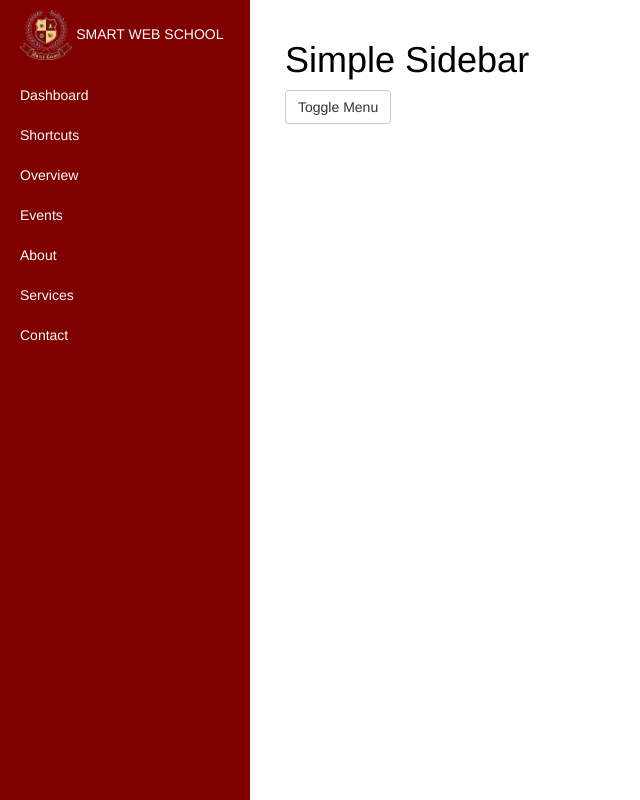
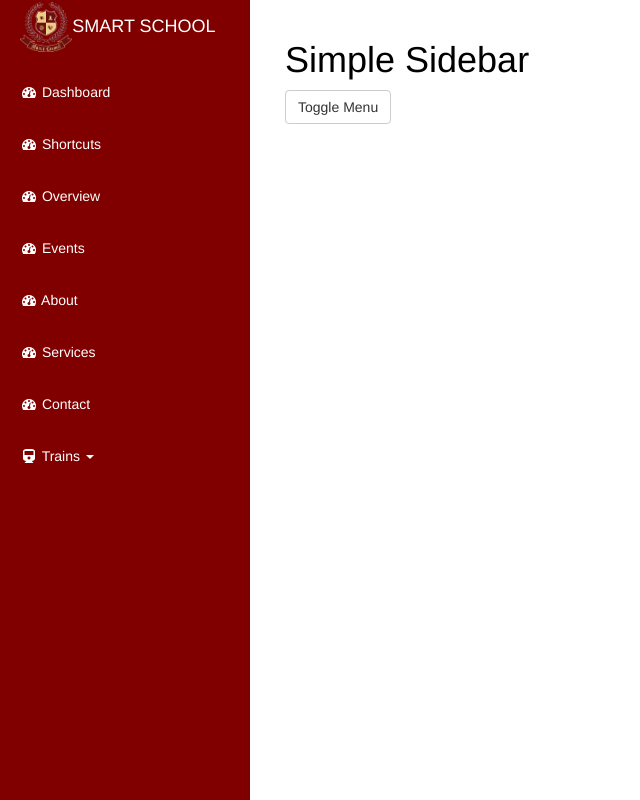
Before and after one commit to rakeshec005/SmartSchoolAngular-2, an Angular app: page /sidebar in a window 1280 px wide. Shown: the whole page, without its empty margins (0-640 px from the left). Built offline with nearby package versions, Linux system fonts and the light colour scheme.

Commit message:
sidebar working perfetcly

```diff
--- a/src/app/sidebar/sidebar.component.html
+++ b/src/app/sidebar/sidebar.component.html
@@ -3,29 +3,38 @@
         <ul class="sidebar-nav">
             <li class="sidebar-brand">
 
-                 <h5 style="color:white"> <span><img src="../assets/imageedit_1_7636352561.png" height="50px"></span> SMART WEB SCHOOL </h5>
+                  <a class="navbar-brand" href="#"><span><img src="../assets/imageedit_1_7636352561.png" height="50px"></span>SMART SCHOOL</a>
 
             </li>
             <li>
-                <a href="#">Dashboard</a>
+                <a href="#"> <i class="fa fa-dashboard fa-fw fa-1x"></i> Dashboard</a>
             </li>
             <li>
-                <a href="#">Shortcuts</a>
+                <a href="#"> <i class="fa fa-dashboard fa-fw fa-1x"></i> Shortcuts</a>
             </li>
             <li>
-                <a href="#">Overview</a>
+                <a href="#"> <i class="fa fa-dashboard fa-fw fa-1x"></i> Overview</a>
             </li>
             <li>
-                <a href="#">Events</a>
+                <a href="#"> <i class="fa fa-dashboard fa-fw fa-1x"></i> Events</a>
             </li>
             <li>
-                <a href="#">About</a>
+                <a href="#"><i class="fa fa-dashboard fa-fw fa-1x"></i> About</a>
             </li>
             <li>
-                <a href="#">Services</a>
+                <a href="#"><i class="fa fa-dashboard fa-fw fa-1x"></i> Services</a>
             </li>
             <li>
-                <a href="#">Contact</a>
+                <a href="#"><i class="fa fa-dashboard fa-fw fa-1x"></i> Contact</a>
+            </li>
+
+             <li class="dropdown">
+                <a href="#" class="dropdown-toggle" data-toggle="dropdown"><i class="fa fa-train fa-fw" aria-hidden="true"></i> Trains <span class="caret"></span></a>
+                <ul class="dropdown-menu" role="menu">
+                    <li><a href="#">List all Trains</a></li>
+                    <li><a href="#">Train Type</a></li>
+
+                </ul>
             </li>
 
 
--- a/src/simple-sidebar.css
+++ b/src/simple-sidebar.css
@@ -38,7 +38,7 @@
 }
 
 #wrapper.toggled #sidebar-wrapper {
-    width: 250px;
+    width: 280px;
 }
 
 #page-content-wrapper {
@@ -64,14 +64,15 @@
 }
 
 .sidebar-nav li {
-    text-indent: 20px;
-    line-height: 40px;
+    text-indent: 0px;
+    line-height: 50px;
 }
 
 .sidebar-nav li a {
     display: block;
     text-decoration: none;
     color: #fff;
+    padding: 2px 0px 0px 20px;
 }
 
 .sidebar-nav li a:hover {
@@ -85,20 +86,41 @@
     text-decoration: none;
 }
 
+
 .sidebar-nav > .sidebar-brand {
-    height: 65px;
-    font-size: 18px;
-    line-height: 60px;
+  font-size: 15px;
+  height: 65px;
+  line-height: 20px;
 }
 
 .sidebar-nav > .sidebar-brand a {
-    color: #999999;
+    color: #fff;
 }
 
 .sidebar-nav > .sidebar-brand a:hover {
     color: #fff;
     background: none;
 }
+
+
+
+.sidebar-nav .dropdown-menu {
+  background-color: #800000;
+  border-radius: 0;
+  border: none;
+  box-shadow: none;
+  margin: 0;
+  padding: 0;
+  position: relative;
+  width: 100%;
+}
+
+.sidebar-nav > .sidebar-brand {
+  font-size: 20px;
+  height: 65px;
+  line-height: 44px;
+}
+
 
 @media(min-width:768px) {
     #wrapper {
```
